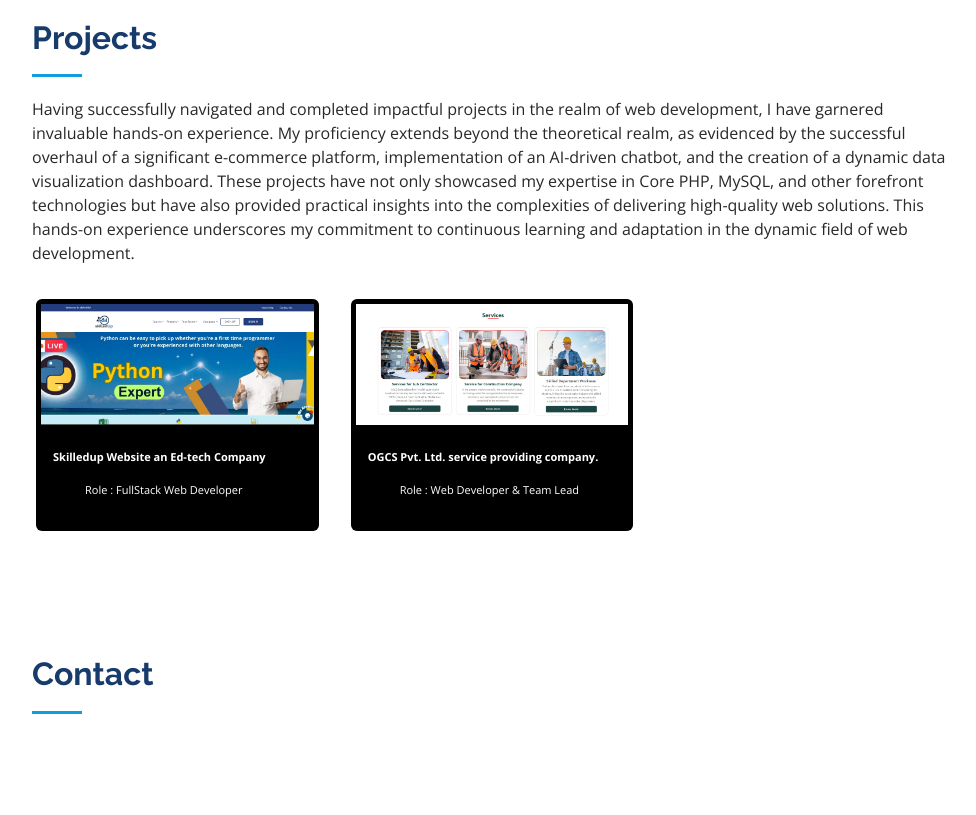
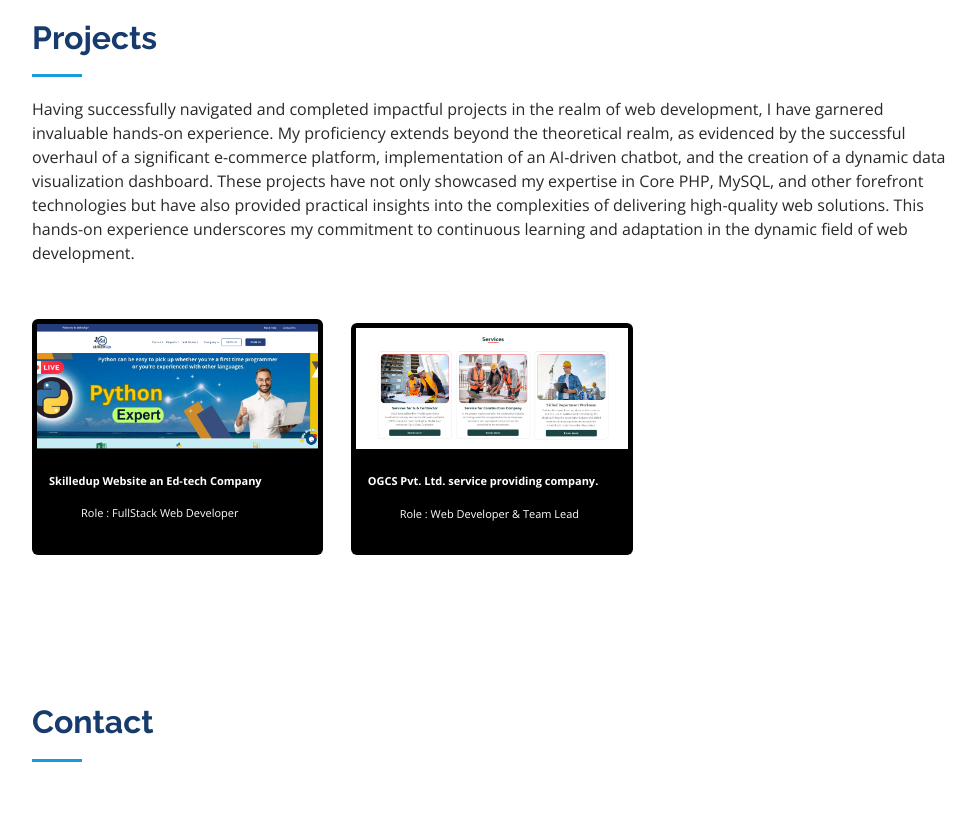
Before and after one commit to ABHIK551/Abhishek-Portfolio, a plain HTML site: page index.html in a window 1280 px wide. Shown: the part 3732-4547 px from the top of the page, without its empty margins (298-1274 px from the left). Drawn offline with nearby package versions, Linux system fonts and the light colour scheme.

Commit message:
Update index.html

```diff
--- a/index.html
+++ b/index.html
@@ -306,8 +306,8 @@
 
         <div class="row">
             <div class="col-md-4">
-              <a href="https://www.skilledup.tech/">
-                <div class="card m-1" style="background-color:black;color:white;">
+              <a href="https://www.skilledup.tech/" class="p-1">
+                <div class="card" style="background-color:black;color:white;">
                   <div class="card-headed p-1">
                       <img src="assets/img/skilledUp.png" style="object-fit:contain;height:80%;width:100%;">
                   </div>
@@ -322,7 +322,7 @@
               </a>
             </div>
             <div class="col-md-4">
-              <a href="https://www.ogcs.co.in/">
+              <a href="https://www.ogcs.co.in/"  class="p-1">
                 <div class="card m-1" style="background-color:black;color:white;">
                   <div class="card-headed p-1">
                       <img src="assets/img/ogcs.png" style="object-fit:contain;height:80%;width:100%;">
```
